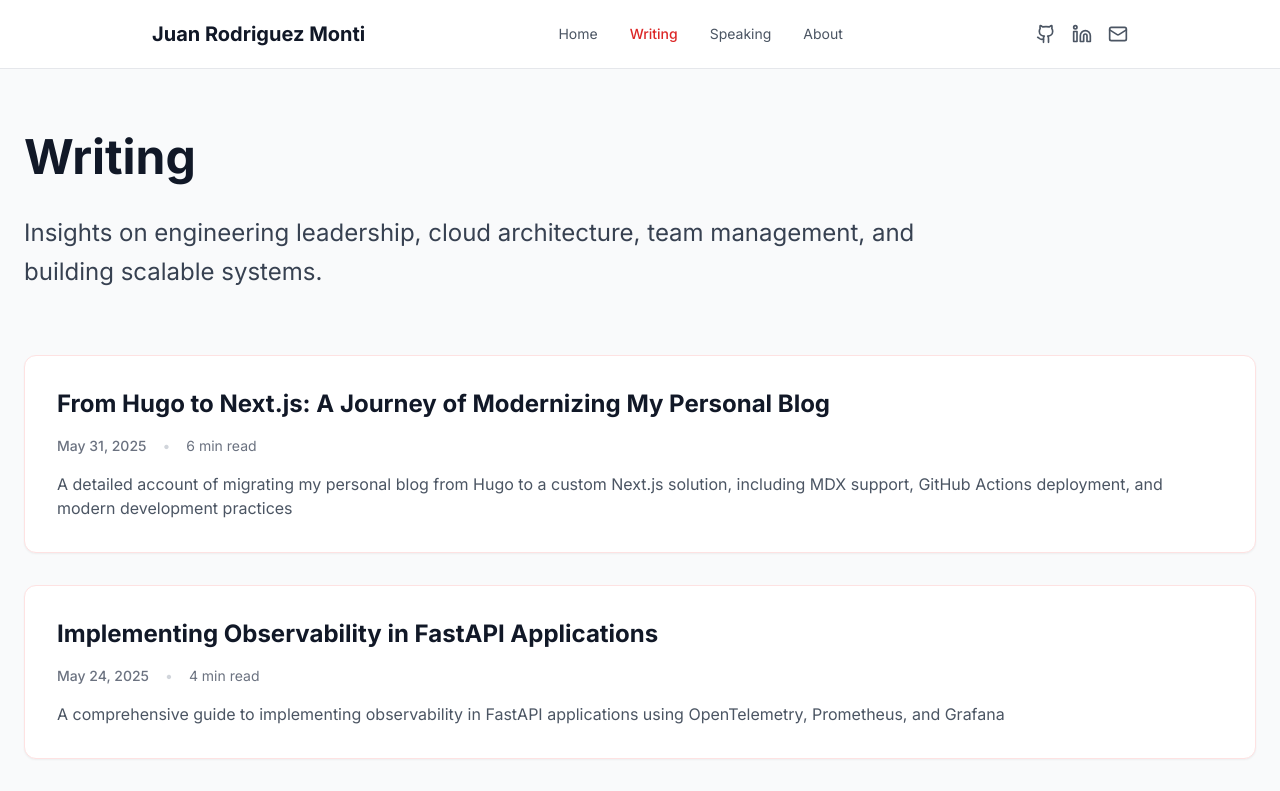
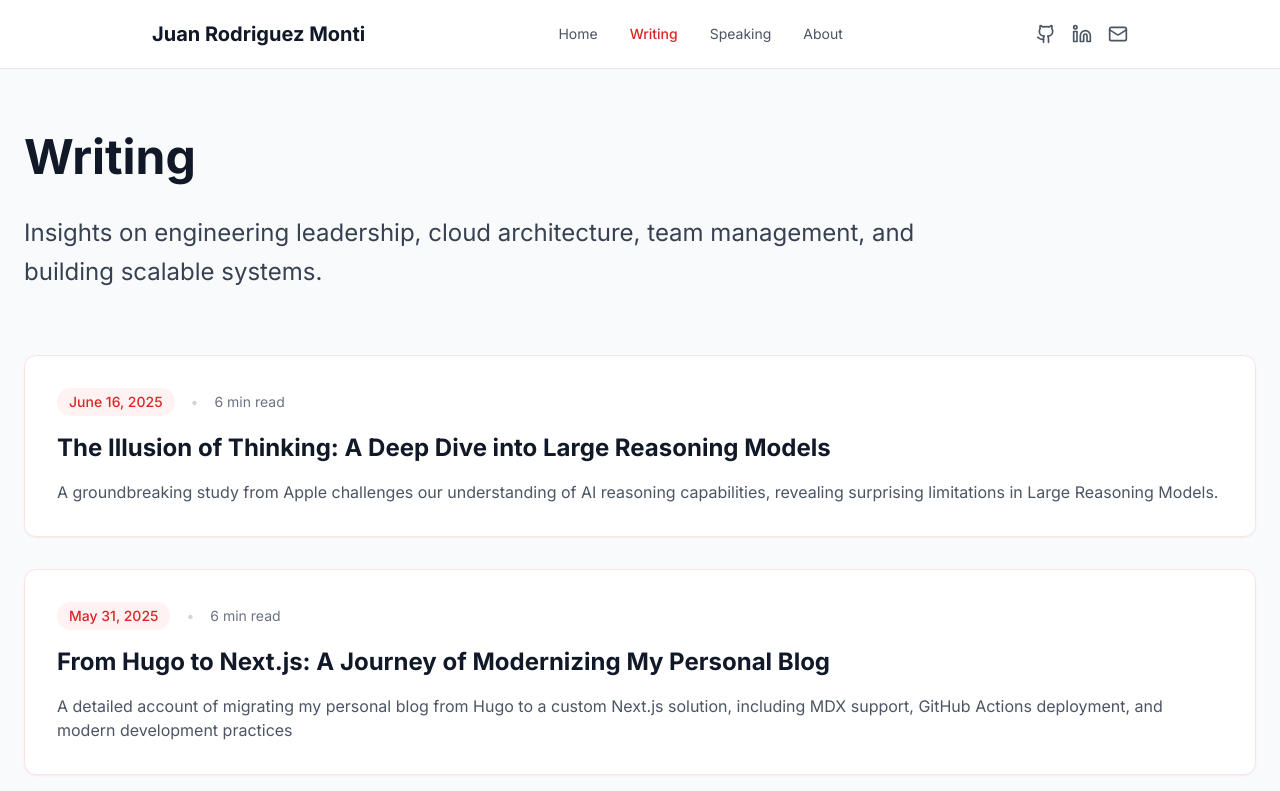
Before and after one commit to juanrodriguezmonti/juanrodriguezmonti.github.io, a Next.js app: page /blog in a window 1280 px wide. Shown: the top 791 px of the page. Built offline with nearby package versions, Linux system fonts and the light colour scheme.

Commit message:
Updates & improvements
Updates & improvements

```diff
--- a/app/blog/page.tsx
+++ b/app/blog/page.tsx
@@ -22,12 +22,11 @@ export default async function BlogPage() {
 
       {posts.length > 0 ? (
         <div className="grid gap-8">
-          {posts.map((post) => (
+          {posts.map((post, index) => (
             <Link key={post.slug} href={`/blog/${post.slug}`}>
-              <article className="bg-white dark:bg-gray-800 rounded-xl shadow-sm p-8 hover-card border border-red-100 dark:border-red-900/30">
-                <h2 className="text-2xl font-bold mb-4 text-gray-900 dark:text-white">{post.title}</h2>
+              <article className="bg-white dark:bg-gray-800 rounded-xl shadow-sm p-8 hover-card border border-red-100 dark:border-red-900/30 transition-all duration-200 hover:shadow-md">
                 <div className="flex items-center gap-4 text-sm text-gray-500 dark:text-gray-400 mb-4">
-                  <time dateTime={post.date} className="font-medium">
+                  <time dateTime={post.date} className="font-medium bg-red-50 dark:bg-red-900/20 text-red-600 dark:text-red-400 px-3 py-1 rounded-full">
                     {formatDate(post.date)}
                   </time>
                   {post.readingTime && (
@@ -37,6 +36,7 @@ export default async function BlogPage() {
                     </>
                   )}
                 </div>
+                <h2 className="text-2xl font-bold mb-4 text-gray-900 dark:text-white">{post.title}</h2>
                 {post.description && (
                   <p className="text-gray-600 dark:text-gray-400 text-base line-clamp-3">
                     {post.description}
--- a/content/blog/the-illusion-of-thinking.mdx
+++ b/content/blog/the-illusion-of-thinking.mdx
@@ -1,7 +1,7 @@
 ---
 title: "The Illusion of Thinking: A Deep Dive into Large Reasoning Models"
 description: "A groundbreaking study from Apple challenges our understanding of AI reasoning capabilities, revealing surprising limitations in Large Reasoning Models."
-date: "2024-06-16"
+date: "2025-06-16"
 ---
 
 # The Illusion of Thinking: A Deep Dive into Large Reasoning Models
```
Also changed, not shown: 1 other file (tests, documents, lock files or other folders).
